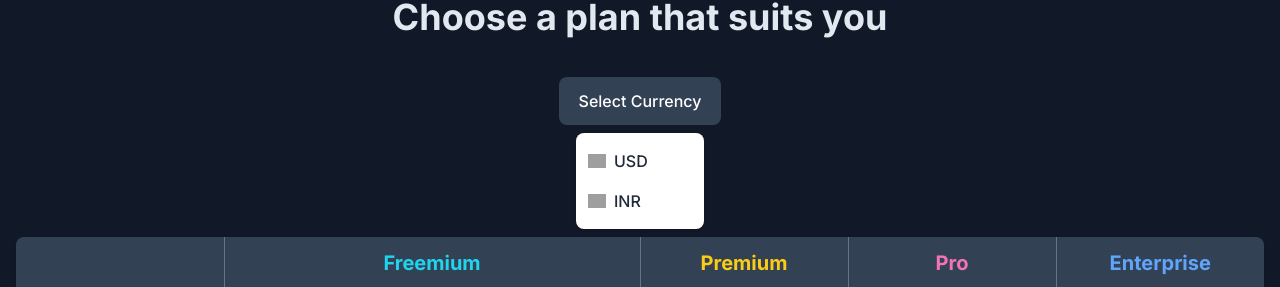
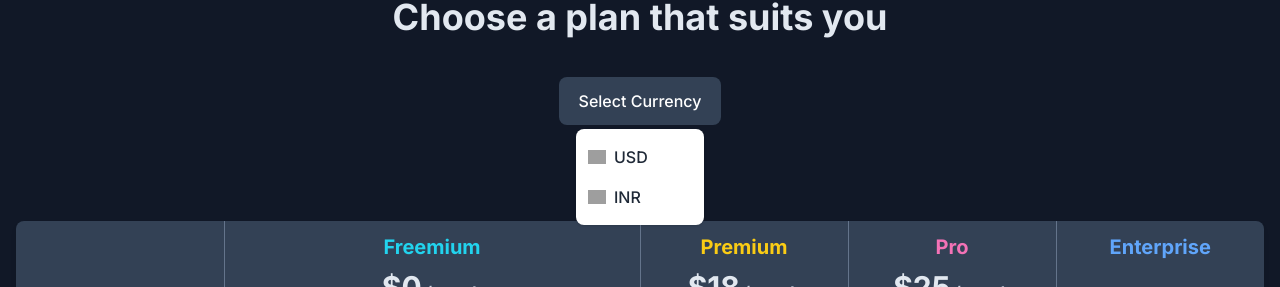
Before and after one commit to SingularityX-ai/penify-landing-page, a Next.js app: page / in a window 1280 px wide. Both pictures are taken after a click on the button "Select Currency". Shown: the part 4331-4618 px from the top of the page. Built offline with nearby package versions, Linux system fonts and the light colour scheme; no server answers; grey boxes are pictures that could not be loaded.

Commit message:
style(components): fixed currency dropdown ui and pricing table

```diff
--- a/src/components/Pricing/CurrencyDropdown/CurrencyDropdown.tsx
+++ b/src/components/Pricing/CurrencyDropdown/CurrencyDropdown.tsx
@@ -48,7 +48,7 @@ export function CurrencyDropdown({
   }, [currency]);
 
   return (
-    <div className="w-fit flex flex-col items-center">
+    <div className="w-fit flex flex-col items-center relative">
       <button
         type="button"
         className="inline-flex items-center rounded-lg bg-slate-700 px-5 py-3 text-center text-xs font-medium text-white transition-all duration-200 ease-in hover:bg-slate-800 focus:outline-none md:text-sm xl:text-base"
@@ -64,7 +64,7 @@ export function CurrencyDropdown({
           isDropdownOpen
             ? "my-2 translate-y-0 opacity-100 duration-300 ease-out"
             : "-translate-y-2 opacity-0 duration-200 ease-in"
-        } z-10 w-full transform divide-y divide-gray-100 rounded-lg bg-white font-normal shadow max-w-32`}
+        } z-10 w-full transform divide-y divide-gray-100 rounded-lg bg-white font-normal shadow max-w-32 absolute top-11`}
       >
         <ul
           className={`py-2 text-xs font-medium md:text-sm lg:text-base ${
--- a/src/components/Pricing/PlansTable/PlansTable.tsx
+++ b/src/components/Pricing/PlansTable/PlansTable.tsx
@@ -10,7 +10,7 @@ interface PlansTableProps {
 
 export function PlansTable({ currency, getCurrency }: PlansTableProps) {
   return (
-    <div className="relative w-full overflow-x-auto shadow-md sm:rounded-lg">
+    <div className="relative w-full overflow-x-auto shadow-md sm:rounded-lg mt-24">
       <table className="w-full table-fixed text-sm text-slate-400">
         <THead currency={currency} getCurrency={getCurrency} />
 
```
